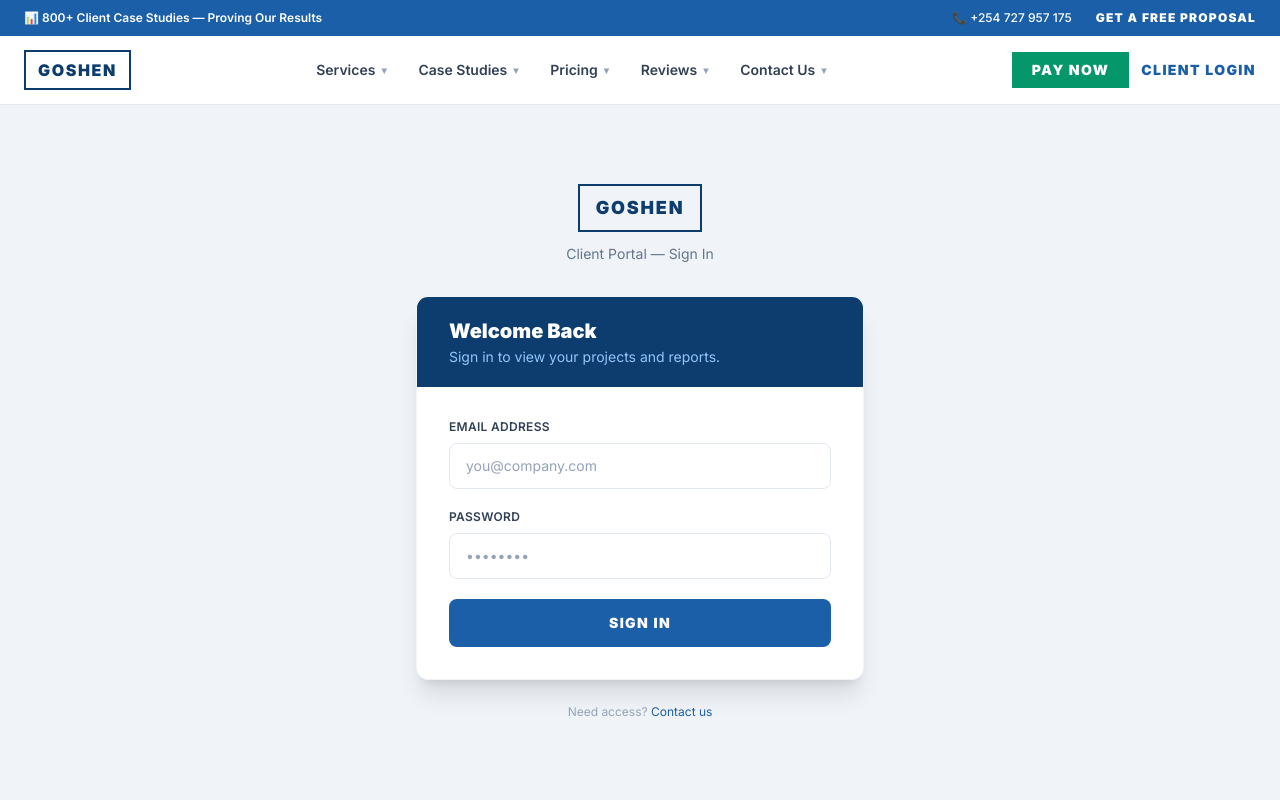
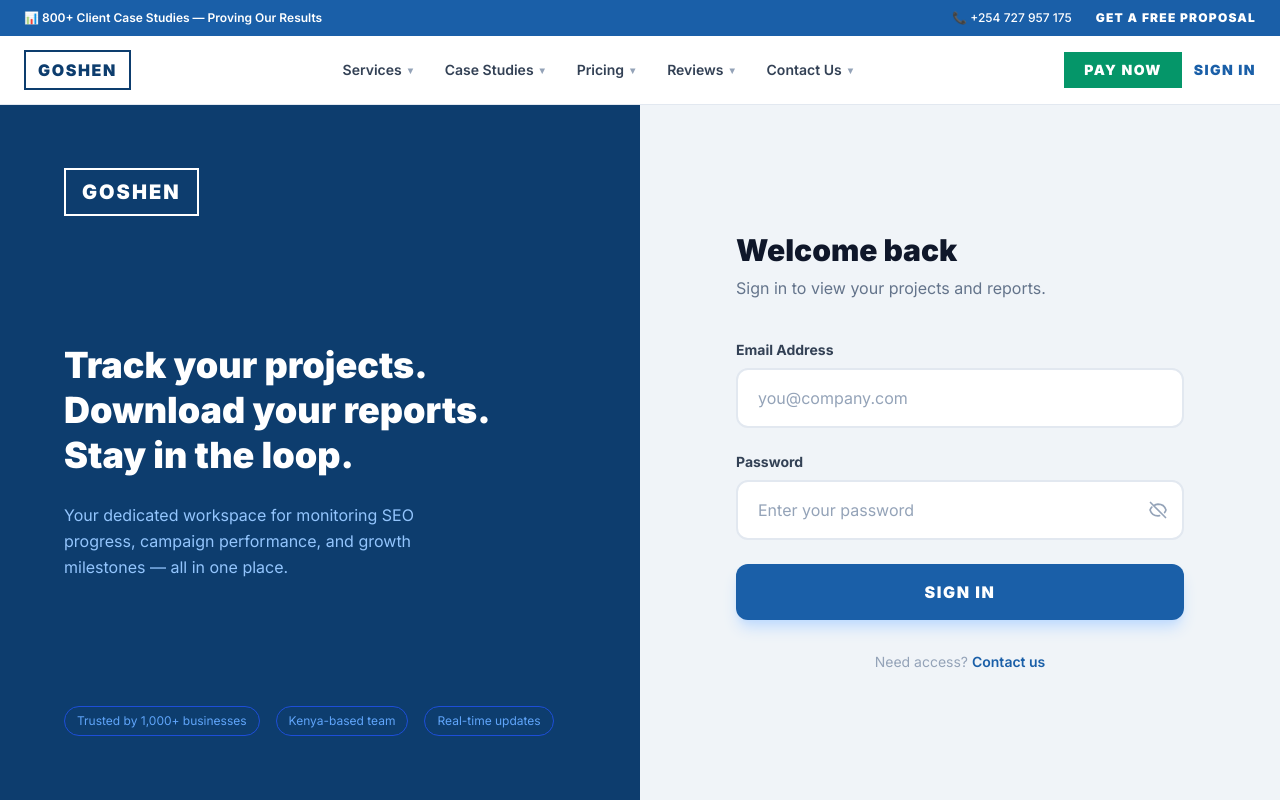
Before and after one commit to GibsonWaheire/peter_Seo_Consultants, a React (Vite) app in the folder client/: page /login in a window 1280 px wide. Shown: the top 800 px of the page. Built offline with nearby package versions, Linux system fonts and the light colour scheme.

Commit message:
Redesign login page with eye toggle, split layout, and rename nav link to Sign In

```diff
--- a/client/src/components/layout/Navbar.jsx
+++ b/client/src/components/layout/Navbar.jsx
@@ -227,7 +227,7 @@ export default function Navbar() {
               to="/login"
               className="text-[#1a5fa8] hover:text-[#0d3d6e] text-sm font-black uppercase tracking-widest transition-colors"
             >
-              Client Login
+              Sign In
             </Link>
           </div>
         </div>
--- a/client/src/pages/Login.jsx
+++ b/client/src/pages/Login.jsx
@@ -2,14 +2,27 @@ import { useState } from 'react';
 import { useNavigate, Link } from 'react-router-dom';
 import { useAuth } from '../context/AuthContext';
 
+function EyeIcon({ open }) {
+  return open ? (
+    <svg xmlns="http://www.w3.org/2000/svg" className="w-5 h-5" fill="none" viewBox="0 0 24 24" stroke="currentColor" strokeWidth={2}>
+      <path strokeLinecap="round" strokeLinejoin="round" d="M15 12a3 3 0 11-6 0 3 3 0 016 0z" />
+      <path strokeLinecap="round" strokeLinejoin="round" d="M2.458 12C3.732 7.943 7.523 5 12 5c4.477 0 8.268 2.943 9.542 7-1.274 4.057-5.065 7-9.542 7-4.477 0-8.268-2.943-9.542-7z" />
+    </svg>
+  ) : (
+    <svg xmlns="http://www.w3.org/2000/svg" className="w-5 h-5" fill="none" viewBox="0 0 24 24" stroke="currentColor" strokeWidth={2}>
+      <path strokeLinecap="round" strokeLinejoin="round" d="M13.875 18.825A10.05 10.05 0 0112 19c-4.477 0-8.268-2.943-9.542-7a9.97 9.97 0 012.087-3.388M6.88 6.88A9.963 9.963 0 0112 5c4.477 0 8.268 2.943 9.542 7a9.97 9.97 0 01-1.563 3.029M6.88 6.88L3 3m3.88 3.88l10.24 10.24M17.12 17.12L21 21" />
+    </svg>
+  );
+}
+
 export default function Login() {
   const { login, user } = useAuth();
   const navigate = useNavigate();
-  const [form, setForm]     = useState({ email: '', password: '' });
-  const [error, setError]   = useState('');
+  const [form, setForm]       = useState({ email: '', password: '' });
+  const [showPass, setShowPass] = useState(false);
+  const [error, setError]     = useState('');
   const [loading, setLoading] = useState(false);
 
-  // Already logged in
   if (user) {
     navigate(user.role === 'admin' ? '/admin' : '/dashboard', { replace: true });
     return null;
@@ -34,74 +47,120 @@ export default function Login() {
   }
 
   return (
-    <main className="min-h-screen bg-[#f0f4f8] flex items-center justify-center px-4 pt-[104px]">
+    <main className="min-h-screen flex pt-[104px]">
+
+      {/* Left panel — branding */}
+      <div className="hidden lg:flex lg:w-1/2 bg-[#0d3d6e] flex-col justify-between px-16 py-16">
+        <Link to="/" className="inline-block border-2 border-white px-4 py-2 text-white font-black text-xl tracking-widest uppercase w-fit">
+          Goshen
+        </Link>
+        <div>
+          <h2 className="text-white text-4xl font-black leading-tight mb-6">
+            Track your projects.<br />Download your reports.<br />Stay in the loop.
+          </h2>
+          <p className="text-blue-300 text-base leading-relaxed max-w-sm">
+            Your dedicated workspace for monitoring SEO progress, campaign performance, and growth milestones — all in one place.
+          </p>
+        </div>
+        <div className="flex gap-4">
+          {['Trusted by 1,000+ businesses', 'Kenya-based team', 'Real-time updates'].map(t => (
+            <span key={t} className="text-xs text-blue-400 border border-blue-700 px-3 py-1.5 rounded-full">
+              {t}
+            </span>
+          ))}
+        </div>
+      </div>
+
+      {/* Right panel — form */}
+      <div className="w-full lg:w-1/2 bg-[#f0f4f8] flex items-center justify-center px-6 py-12">
         <div className="w-full max-w-md">
 
-        {/* Logo */}
-        <div className="text-center mb-8">
-          <Link to="/" className="inline-block border-2 border-[#0d3d6e] px-4 py-2 text-[#0d3d6e] font-black text-lg tracking-widest uppercase">
+          {/* Mobile logo */}
+          <div className="lg:hidden text-center mb-10">
+            <Link to="/" className="inline-block border-2 border-[#0d3d6e] px-4 py-2 text-[#0d3d6e] font-black text-xl tracking-widest uppercase">
               Goshen
             </Link>
-          <p className="text-slate-500 text-sm mt-3">Client Portal — Sign In</p>
           </div>
 
-        <div className="bg-white shadow-xl border border-slate-100 rounded-xl overflow-hidden">
-          <div className="bg-[#0d3d6e] px-8 py-5">
-            <h1 className="text-white font-black text-xl">Welcome Back</h1>
-            <p className="text-blue-300 text-sm mt-0.5">Sign in to view your projects and reports.</p>
+          <div className="mb-10">
+            <h1 className="text-3xl font-black text-slate-900">Welcome back</h1>
+            <p className="text-slate-500 mt-2 text-base">Sign in to view your projects and reports.</p>
           </div>
 
-          <form onSubmit={handleSubmit} className="px-8 py-8 space-y-5">
           {error && (
-              <div className="bg-red-50 border border-red-200 text-red-700 text-sm px-4 py-3 rounded-lg">
+            <div className="bg-red-50 border border-red-200 text-red-700 text-sm px-5 py-4 rounded-xl mb-6 flex items-start gap-3">
+              <span className="text-red-400 shrink-0 mt-0.5">✕</span>
               {error}
             </div>
           )}
 
+          <form onSubmit={handleSubmit} className="space-y-6">
+
+            {/* Email */}
             <div>
-              <label className="block text-xs font-semibold text-slate-700 uppercase tracking-wide mb-2">
+              <label className="block text-sm font-bold text-slate-700 mb-2">
                 Email Address
               </label>
               <input
                 type="email"
                 name="email"
                 required
+                autoComplete="email"
                 value={form.email}
                 onChange={handleChange}
                 placeholder="you@company.com"
-                className="w-full border border-slate-200 px-4 py-3 text-sm text-slate-900 placeholder-slate-400 focus:outline-none focus:ring-2 focus:ring-[#1a5fa8] focus:border-transparent rounded-lg transition"
+                className="w-full border-2 border-slate-200 bg-white px-5 py-4 text-base text-slate-900 placeholder-slate-400 focus:outline-none focus:border-[#1a5fa8] rounded-xl transition"
               />
             </div>
 
+            {/* Password */}
             <div>
-              <label className="block text-xs font-semibold text-slate-700 uppercase tracking-wide mb-2">
+              <label className="block text-sm font-bold text-slate-700 mb-2">
                 Password
               </label>
+              <div className="relative">
                 <input
-                type="password"
+                  type={showPass ? 'text' : 'password'}
                   name="password"
                   required
+                  autoComplete="current-password"
                   value={form.password}
                   onChange={handleChange}
-                placeholder="••••••••"
-                className="w-full border border-slate-200 px-4 py-3 text-sm text-slate-900 placeholder-slate-400 focus:outline-none focus:ring-2 focus:ring-[#1a5fa8] focus:border-transparent rounded-lg transition"
+                  placeholder="Enter your password"
+                  className="w-full border-2 border-slate-200 bg-white px-5 py-4 pr-14 text-base text-slate-900 placeholder-slate-400 focus:outline-none focus:border-[#1a5fa8] rounded-xl transition"
                 />
+                <button
+                  type="button"
+                  onClick={() => setShowPass(p => !p)}
+                  className="absolute right-4 top-1/2 -translate-y-1/2 text-slate-400 hover:text-slate-700 transition-colors"
+                  tabIndex={-1}
+                  aria-label={showPass ? 'Hide password' : 'Show password'}
+                >
+                  <EyeIcon open={showPass} />
+                </button>
+              </div>
             </div>
 
+            {/* Submit */}
             <button
               type="submit"
               disabled={loading}
-              className="w-full bg-[#1a5fa8] hover:bg-[#0d3d6e] disabled:opacity-60 text-white font-black py-3.5 rounded-lg text-sm uppercase tracking-widest transition-colors"
+              className="w-full bg-[#1a5fa8] hover:bg-[#0d3d6e] disabled:opacity-60 text-white font-black py-4 rounded-xl text-base uppercase tracking-widest transition-colors shadow-lg shadow-blue-200"
             >
-              {loading ? 'Signing in…' : 'Sign In'}
+              {loading ? (
+                <span className="flex items-center justify-center gap-2">
+                  <span className="w-4 h-4 border-2 border-white border-t-transparent rounded-full animate-spin" />
+                  Signing in…
+                </span>
+              ) : 'Sign In'}
             </button>
           </form>
+
+          <p className="text-center text-slate-400 text-sm mt-8">
+            Need access?{' '}
+            <Link to="/booking" className="text-[#1a5fa8] font-semibold hover:underline">Contact us</Link>
+          </p>
         </div>
-
-        <p className="text-center text-slate-400 text-xs mt-6">
-          Need access?{' '}
-          <Link to="/booking" className="text-[#1a5fa8] hover:underline">Contact us</Link>
-        </p>
       </div>
     </main>
   );
```
Lines whose indentation alone changed are shown as unchanged.
